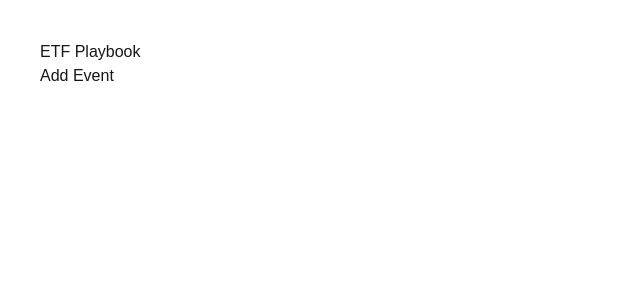
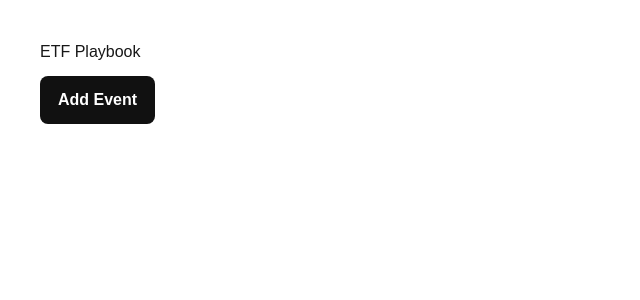
Before and after one commit to aaronwerner12/nextjs-boilerplate, a Next.js app: page / in a window 1280 px wide. Shown: the top 300 px of the page, without its empty margins (0-640 px from the left). Built offline with nearby package versions, Linux system fonts and the light colour scheme.

Commit message:
Update ETFPlaybook.jsx

```diff
--- a/app/ETFPlaybook.jsx
+++ b/app/ETFPlaybook.jsx
@@ -4,6 +4,20 @@ import React from "react";
 
 export default function ETFPlaybook() {
 return (
-<div style={{ padding: 40, fontFamily: "Arial" }}> <h1>ETF Playbook</h1> <button>Add Event</button> </div>
+<div style={{ padding: 40, fontFamily: "Arial" }}> <h1>ETF Playbook</h1>
+<button
+style={{
+backgroundColor: "#111",
+color: "#fff",
+border: "none",
+padding: "12px 18px",
+borderRadius: "8px",
+cursor: "pointer",
+fontSize: "16px",
+fontWeight: "600",
+marginTop: "12px"
+}}
+>
+Add Event </button> </div>
 );
 }
```
